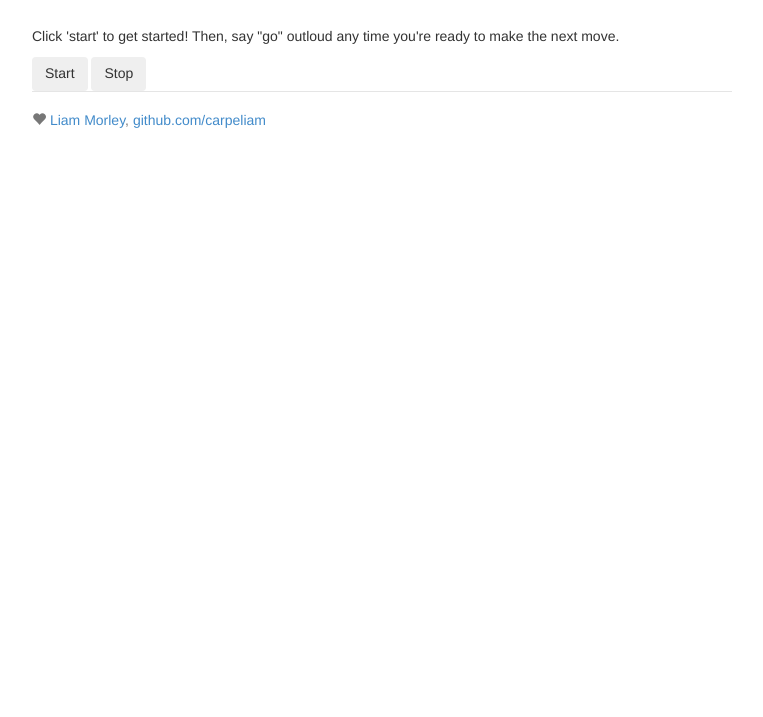
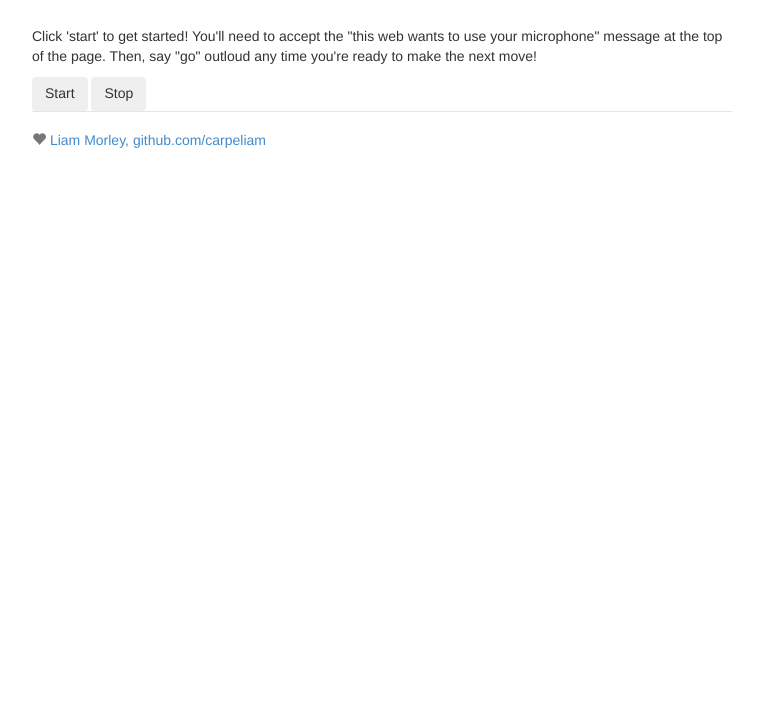
Before and after one commit to carpeliam/talktwistertome-web, a website: page dist/index.html in a window 1280 px wide. Shown: the part 83-800 px from the top of the page, without its empty margins (258-1021 px from the left). Drawn offline with nearby package versions, Linux system fonts and the light colour scheme.

Commit message:
update distributed index with instructions

```diff
--- a/dist/index.html
+++ b/dist/index.html
@@ -1,6 +1,6 @@
 <!DOCTYPE html> <html class=no-js> <head> <meta charset=utf-8> <title>talk twister to me</title> <meta name=description content=""> <meta name=viewport content="width=device-width"> <link rel="shortcut icon" href=/6df2b309.favicon.ico> <!-- Place favicon.ico and apple-touch-icon.png in the root directory --> <link rel=stylesheet href=styles/539729f7.main.css>  <body> <!--[if lt IE 10]>
       <p class="browsehappy">You are using an <strong>outdated</strong> browser. Please <a href="http://browsehappy.com/">upgrade your browser</a> to improve your experience.</p>
-    <![endif]--> <div class=container> <div class=header> <h3 class=text-muted>talk twister to me</h3> </div> <p>Click 'start' to get started! Then, say "go" outloud any time you're ready to make the next move.</p> <button class="start btn">Start</button> <button class="stop btn">Stop</button> <div id=turns> </div> <div class=footer> <p> <span class="glyphicon glyphicon-heart"></span> <a href=http://www.carpeliam.com>Liam Morley</a>, <a href=https://github.com/carpeliam>github.com/carpeliam</a> </p> </div> </div> <script src=scripts/38ef3709.vendor.js></script> <!-- Google Analytics: change UA-XXXXX-X to be your site's ID. --> <script>(function(b,o,i,l,e,r){b.GoogleAnalyticsObject=l;b[l]||(b[l]=
+    <![endif]--> <div class=container> <div class=header> <h3 class=text-muted>talk twister to me</h3> </div> <p>Click 'start' to get started! You'll need to accept the "this web wants to use your microphone" message at the top of the page. Then, say "go" outloud any time you're ready to make the next move!</p> <button class="start btn">Start</button> <button class="stop btn">Stop</button> <div id=turns> </div> <div class=footer> <p> <span class="glyphicon glyphicon-heart"></span> <a href=http://www.carpeliam.com>Liam Morley</a>, <a href=https://github.com/carpeliam>github.com/carpeliam</a> </p> </div> </div> <script src=scripts/38ef3709.vendor.js></script> <!-- Google Analytics: change UA-XXXXX-X to be your site's ID. --> <script>(function(b,o,i,l,e,r){b.GoogleAnalyticsObject=l;b[l]||(b[l]=
       function(){(b[l].q=b[l].q||[]).push(arguments)});b[l].l=+new Date;
       e=o.createElement(i);r=o.getElementsByTagName(i)[0];
       e.src='//www.google-analytics.com/analytics.js';
```
